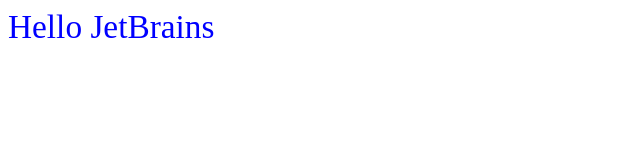
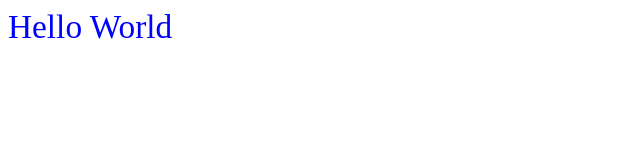
Before and after one commit to km1068km/myweb, a plain HTML site: page index.html in a window 1280 px wide. Shown: the whole page, without its empty margins (0-640 px from the left). Drawn offline with Linux system fonts and the light colour scheme.

Commit message:
initial commit

```diff
--- a/index.html
+++ b/index.html
@@ -11,6 +11,6 @@
     </style>
 </head>
 <body>
-<div class="classname">Hello JetBrains</div>
+<div class="classname">Hello World</div>
 </body>
 </html>
```
